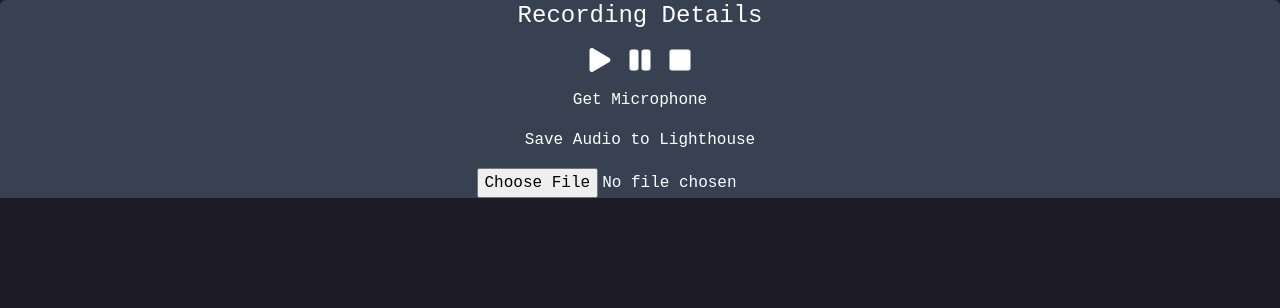
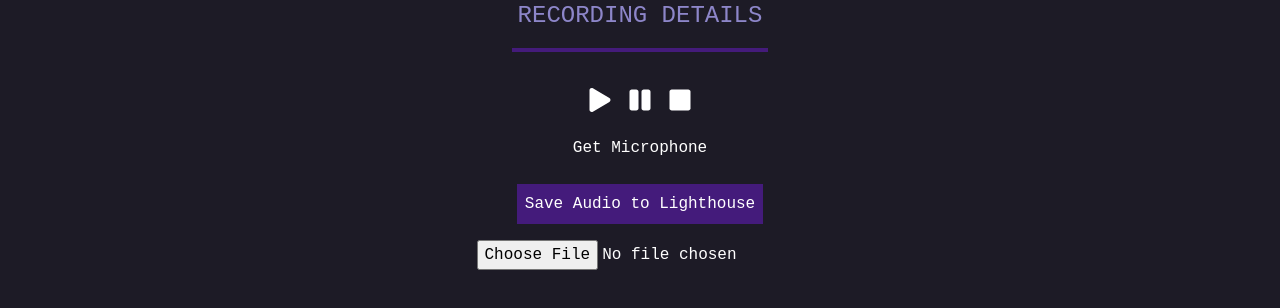
Before and after one commit to jzf21/zenith-client, a Next.js app: page /Recorder in a window 1280 px wide. Shown: the top 308 px of the page. Built offline with nearby package versions, Linux system fonts and the light colour scheme; what @huddle01/react, @metamask/sdk-react would draw is missing.

Commit message:
recorder style

```diff
--- a/src/pages/Recorder.js
+++ b/src/pages/Recorder.js
@@ -124,9 +124,10 @@
   };
 
   return (
-    <div className="w-full flex flex-col justify-center items-center gap-4 rounded-t-md bg-gray-700 text-white">
-      <p className="text-2xl">Recording Details</p>
-      <div className="flex flex-row gap-4 text-2xl">
+    <div className="w-full flex flex-col justify-center items-center gap-4 rounded-t-md text-white">
+      <p className="text-zenith-indigo text-2xl ">RECORDING DETAILS</p>
+      <div className="h-1 w-1/5 bg-zenith-lav"></div>
+      <div className="flex flex-row gap-4 text-2xl pt-5">
         <button>
           <FaPlay />
         </button>
@@ -139,7 +140,7 @@
       </div>
       <div className="audio-controls">
         {!permission ? (
-          <button onClick={getMicrophonePermission} type="button">
+          <button onClick={getMicrophonePermission} type="button" className="stroke-zenith-lav p-2">
             Get Microphone
           </button>
         ) : null}
@@ -165,7 +166,7 @@
       <button
         onClick={() => {
           saveAudio();
-        }}
+        }} className="bg-zenith-lav p-2"
       >
         Save Audio to Lighthouse
       </button>
```
